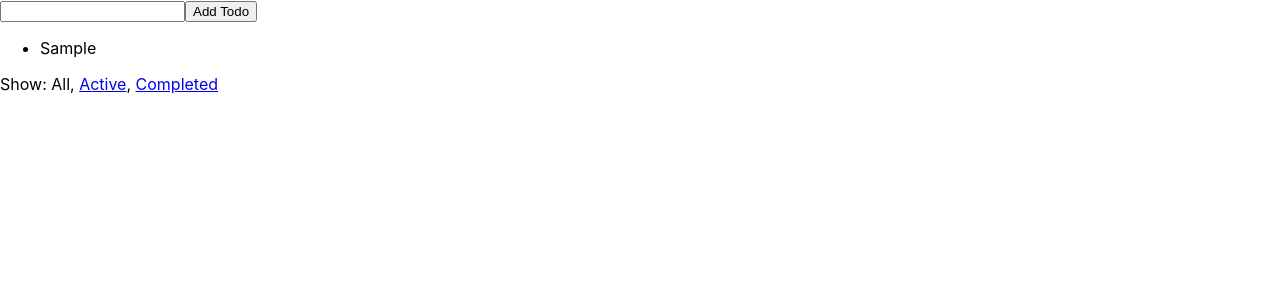
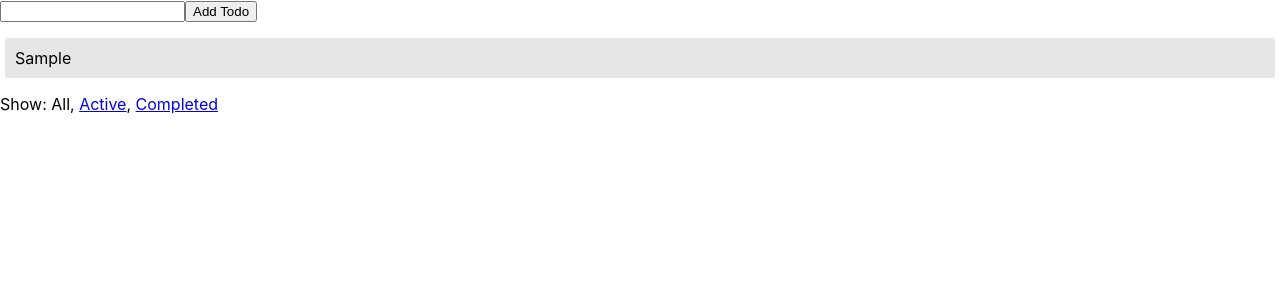
Before and after one commit to basilred/learn-redux, a React (Create React App) app: page / in a window 1280 px wide. Both pictures are taken after typing "Sample" into the empty fields and a click on the button "Add Todo". Shown: the top 300 px of the page. Built offline with nearby package versions, Linux system fonts and the light colour scheme.

Commit message:
Add styles to the TodoList & Todo components

```diff
--- /dev/null
+++ b/src/components/Todo.css
@@ -0,0 +1,13 @@
+.Todo {
+  margin: 5px;
+  padding: 10px;
+  background-color: #e6e6e6;
+  list-style: none;
+  border-radius: 2px;
+  transition: color 200ms;
+}
+
+.Todo_completed {
+  text-decoration: line-through;
+  color: lightgrey;
+}
--- a/src/components/Todo.tsx
+++ b/src/components/Todo.tsx
@@ -1,9 +1,10 @@
 import React from 'react';
+import './Todo.css';
 
 const Todo = ({ onClick, completed, text }: { onClick: any, completed: boolean, text: string }) => (
   <li
+    className={completed ? "Todo Todo_completed" : "Todo"}
     onClick={onClick}
-    style={{ textDecoration: completed ? 'line-through' : 'none' }}
   >
     {text}
   </li>
--- /dev/null
+++ b/src/components/TodoList.css
@@ -0,0 +1,3 @@
+.TodoList {
+  padding: 0;
+}
--- a/src/components/TodoList.tsx
+++ b/src/components/TodoList.tsx
@@ -1,5 +1,6 @@
 import React from 'react';
 import Todo from './Todo';
+import './TodoList.css';
 
 interface ITodo {
   id: number;
@@ -8,7 +9,7 @@ interface ITodo {
 };
 
 const TodoList = ({ todos, onTodoClick }: { todos: Array<ITodo>; onTodoClick: (id: number) => any }) => (
-  <ul>
+  <ul className="TodoList">
     {todos.map(todo => (
       <Todo
         key={todo.id}
```
